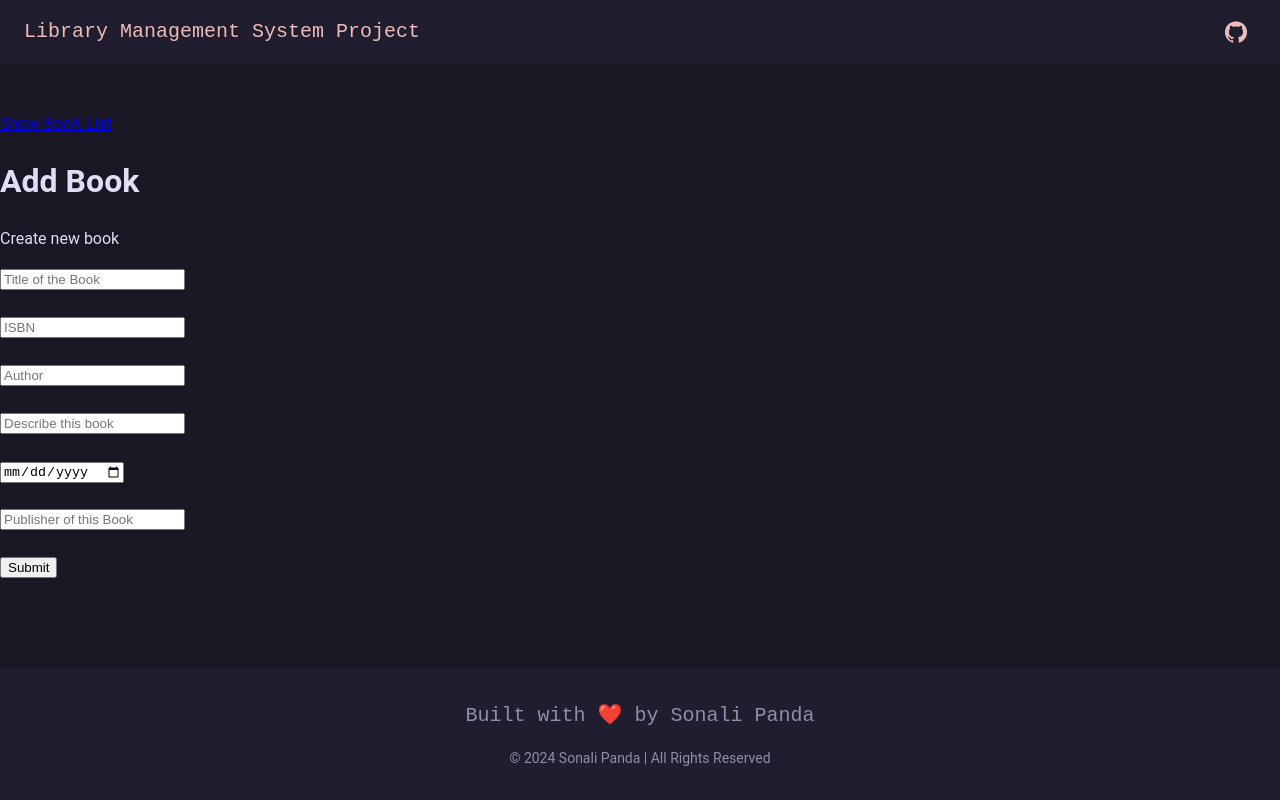
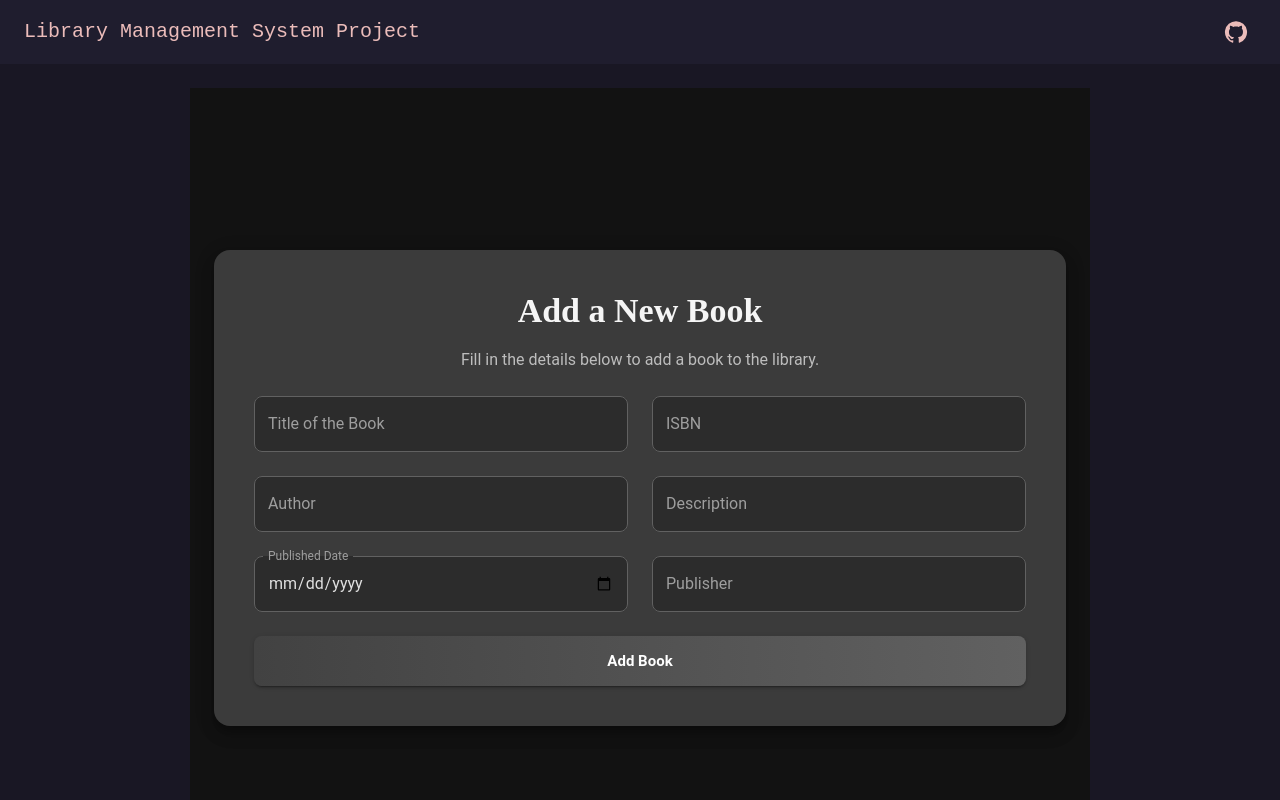
Before and after one commit to 1104sona/librarymnt, a React (Create React App) app in the folder client/: page /create-book in a window 1280 px wide. Shown: the top 800 px of the page. Built offline with nearby package versions, Linux system fonts and the light colour scheme.

Commit message:
createbook QRcodepage modified

```diff
--- a/client/package.json
+++ b/client/package.json
@@ -24,6 +24,7 @@
     "react-scripts": "^5.0.1",
     "react-toastify": "^10.0.6",
     "web-vitals": "^4.2.4",
+    "webpack-cli": "^6.0.1",
     "xlsx": "^0.18.5"
   },
   "scripts": {
--- a/client/src/components/CreateBook.js
+++ b/client/src/components/CreateBook.js
@@ -1,12 +1,11 @@
 import React, { useState } from 'react';
-import { Link } from 'react-router-dom';
 import { useNavigate } from 'react-router-dom';
+import { Container, TextField, Typography, Button, Box, Grid, Paper } from '@mui/material';
 import { Slide, ToastContainer, toast } from 'react-toastify';
 import 'react-toastify/dist/ReactToastify.css';
-
 import axios from 'axios';
 
-const CreateBook = (props) => {
+const CreateBook = () => {
   const navigate = useNavigate();
   const [book, setBook] = useState({
     title: '',
@@ -16,7 +15,6 @@ const CreateBook = (props) => {
     published_date: '',
     publisher: '',
   });
-  // const [showToast, setShowToast] = useState(false);
 
   const onChange = (e) => {
     setBook({ ...book, [e.target.name]: e.target.value });
@@ -37,39 +35,27 @@ const CreateBook = (props) => {
           publisher: '',
         });
 
-        // Show the success alert
         toast.success('Book added successfully!', {
           position: "top-right",
-          autoClose: 5000,
+          autoClose: 3000,
           hideProgressBar: false,
           closeOnClick: true,
           pauseOnHover: true,
           draggable: true,
-          progress: undefined,
           theme: "dark",
           transition: Slide,
         });
 
-        // Delay the navigation slightly to allow the toast to be seen
-        setTimeout(() => {
-          // setShowToast(false); // Hide the toast
-          navigate('/'); // Navigate to homepage
-        }, 5000); // Adjust the timeout as needed
-
+        setTimeout(() => navigate('/'), 3000);
       })
       .catch((err) => {
-        console.log('Error in CreateBook!');
-        console.log('The error is -> ')
-        console.log(err)
-        // Show the success alert
-        toast.error('Something went wrong, try again!', {
+        toast.error('Failed to add the book. Please try again.', {
           position: "top-right",
-          autoClose: 5000,
+          autoClose: 3000,
           hideProgressBar: false,
           closeOnClick: true,
           pauseOnHover: true,
           draggable: true,
-          progress: undefined,
           theme: "dark",
           transition: Slide,
         });
@@ -77,11 +63,115 @@ const CreateBook = (props) => {
   };
 
   return (
-    <div className='CreateBook'>
-      {/* <Navbar /> */}
+    <Container
+      maxWidth="md"
+      sx={{
+        py: 5,
+        display: 'flex',
+        justifyContent: 'center',
+        alignItems: 'center',
+        height: '100vh',
+        backgroundColor: '#121212', // Dark background
+      }}
+    >
+      <Paper
+        elevation={10}
+        sx={{
+          padding: 5,
+          borderRadius: '16px',
+          backgroundColor: '#1e1e1e', // Slightly lighter gray for contrast
+          color: '#e0e0e0', // Light gray text
+        }}
+      >
+        <Typography
+          variant="h4"
+          sx={{
+            textAlign: 'center',
+            mb: 2,
+            fontWeight: 'bold',
+            color: '#f5f5f5', // Soft white for headings
+            fontFamily: `'Roboto Slab', serif`,
+          }}
+        >
+          Add a New Book
+        </Typography>
+        <Typography
+          variant="body1"
+          sx={{
+            textAlign: 'center',
+            mb: 3,
+            color: '#bdbdbd', // Subtle gray for subtitles
+          }}
+        >
+          Fill in the details below to add a book to the library.
+        </Typography>
+        <form onSubmit={onSubmit}>
+          <Grid container spacing={3}>
+            {[
+              { name: 'title', label: 'Title of the Book', type: 'text' },
+              { name: 'isbn', label: 'ISBN', type: 'text' },
+              { name: 'author', label: 'Author', type: 'text' },
+              { name: 'description', label: 'Description', type: 'text' },
+              { name: 'published_date', label: 'Published Date', type: 'date' },
+              { name: 'publisher', label: 'Publisher', type: 'text' },
+            ].map((field) => (
+              <Grid item xs={12} sm={6} key={field.name}>
+                <TextField
+                  fullWidth
+                  label={field.label}
+                  name={field.name}
+                  type={field.type}
+                  value={book[field.name]}
+                  onChange={onChange}
+                  variant="outlined"
+                  InputLabelProps={field.type === 'date' ? { shrink: true } : {}}
+                  sx={{
+                    '& .MuiOutlinedInput-root': {
+                      borderRadius: '8px',
+                      backgroundColor: '#2c2c2c', // Dark input field
+                      color: '#e0e0e0',
+                    },
+                    '& .MuiInputLabel-root': {
+                      color: '#9e9e9e', // Muted label color
+                    },
+                    '& .MuiOutlinedInput-notchedOutline': {
+                      borderColor: '#616161', // Muted border
+                    },
+                    '&:hover .MuiOutlinedInput-notchedOutline': {
+                      borderColor: '#757575', // Slightly lighter on hover
+                    },
+                  }}
+                />
+              </Grid>
+            ))}
+
+            <Grid item xs={12}>
+              <Button
+                type="submit"
+                fullWidth
+                size="large"
+                variant="contained"
+                sx={{
+                  background: 'linear-gradient(90deg, #424242, #616161)', // Gray gradient
+                  color: '#fff',
+                  fontWeight: 'bold',
+                  py: 1.5,
+                  borderRadius: '8px',
+                  textTransform: 'none',
+                  '&:hover': {
+                    background: 'linear-gradient(90deg, #616161, #757575)', // Lighter gray hover
+                  },
+                }}
+              >
+                Add Book
+              </Button>
+            </Grid>
+          </Grid>
+        </form>
+      </Paper>
       <ToastContainer
         position="top-right"
-        autoClose={5000}
+        autoClose={3000}
         hideProgressBar={false}
         newestOnTop={false}
         closeOnClick
@@ -89,106 +179,10 @@ const CreateBook = (props) => {
         pauseOnFocusLoss
         draggable
         pauseOnHover
-        theme="light"
+        theme="dark"
         transition={Slide}
       />
-
-      <div className='container'>
-        <div className='row'>
-          <div className='col-md-8 m-auto'>
-            <br />
-            <Link to='/' className='btn btn-outline-warning float-left'>
-              Show BooK List
-            </Link>
-          </div>
-          <div className='col-md-8 m-auto'>
-            <h1 className='display-4 text-center'>Add Book</h1>
-            <p className='lead text-center'>Create new book</p>
-
-            <form noValidate onSubmit={onSubmit}>
-              <div className='form-group'>
-                <input
-                  type='text'
-                  placeholder='Title of the Book'
-                  name='title'
-                  className='form-control'
-                  value={book.title}
-                  onChange={onChange}
-                />
-              </div>
-              <br />
-
-              <div className='form-group'>
-                <input
-                  type='text'
-                  placeholder='ISBN'
-                  name='isbn'
-                  className='form-control'
-                  value={book.isbn}
-                  onChange={onChange}
-                />
-              </div>
-              <br />
-
-              <div className='form-group'>
-                <input
-                  type='text'
-                  placeholder='Author'
-                  name='author'
-                  className='form-control'
-                  value={book.author}
-                  onChange={onChange}
-                />
-              </div>
-              <br />
-
-              <div className='form-group'>
-                <input
-                  type='text'
-                  placeholder='Describe this book'
-                  name='description'
-                  className='form-control'
-                  value={book.description}
-                  onChange={onChange}
-                />
-              </div>
-              <br />
-
-              <div className='form-group'>
-                <input
-                  type='date'
-                  placeholder='published_date'
-                  name='published_date'
-                  className='form-control'
-                  value={book.published_date}
-                  onChange={onChange}
-                />
-              </div>
-              <br />
-
-              <div className='form-group'>
-                <input
-                  type='text'
-                  placeholder='Publisher of this Book'
-                  name='publisher'
-                  className='form-control'
-                  value={book.publisher}
-                  onChange={onChange}
-                />
-              </div>
-              <br />
-
-              <input
-                type='submit'
-                className='btn btn-outline-warning btn-block mt-4'
-              />
-            </form>
-          </div>
-        </div>
-      </div>
-
-
-    </div>
+    </Container>
   );
 };
 
--- a/client/src/components/Navbar.js
+++ b/client/src/components/Navbar.js
@@ -11,8 +11,8 @@ import {
   MenuItem,
 } from '@mui/material';
 import GitHubIcon from '@mui/icons-material/GitHub';
-import HomeIcon from '@mui/icons-material/Home';
-import MenuBookIcon from '@mui/icons-material/MenuBook'; // Added Notes icon
+//import HomeIcon from '@mui/icons-material/Home';
+//import MenuBookIcon from '@mui/icons-material/MenuBook'; // Added Notes icon
 
 const notesPages = [
   { title: 'Home', path: '/notes/home' },
@@ -22,9 +22,9 @@ const notesPages = [
 const Navbar = () => {
   const [notesAnchorEl, setNotesAnchorEl] = useState(null);
 
-  const handleNotesClick = (event) => {
-    setNotesAnchorEl(event.currentTarget);
-  };
+  // const handleNotesClick = (event) => {
+  //   setNotesAnchorEl(event.currentTarget);
+  // };
 
   const handleNotesClose = () => {
     setNotesAnchorEl(null);
--- a/client/src/components/QRCodePage.js
+++ b/client/src/components/QRCodePage.js
@@ -16,7 +16,7 @@ import axios from 'axios';
 const QRCodePage = () => {
   const [books, setBooks] = useState([]);
   const [loading, setLoading] = useState(true);
-  const baseUrl = 'https://library-management-h6hw.onrender.com/api/books';
+  const baseUrl = 'https://library-management-h6hw.onrender.com/show-book/';
 
   useEffect(() => {
     axios.get('/api/books')
```
Also changed, not shown: client/src/components/ShowBookList.js (+0 -68 lines), 10 other files (tests, documents, lock files or other folders).
